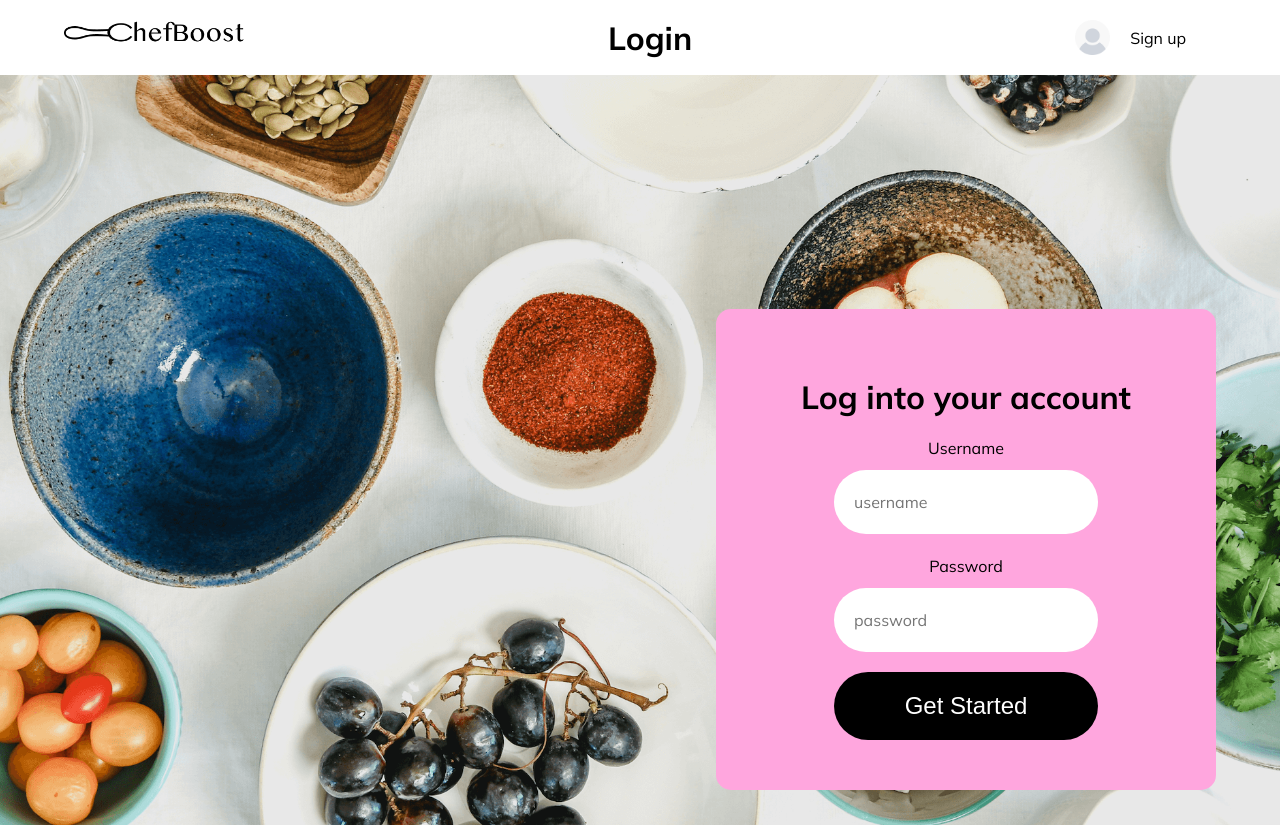
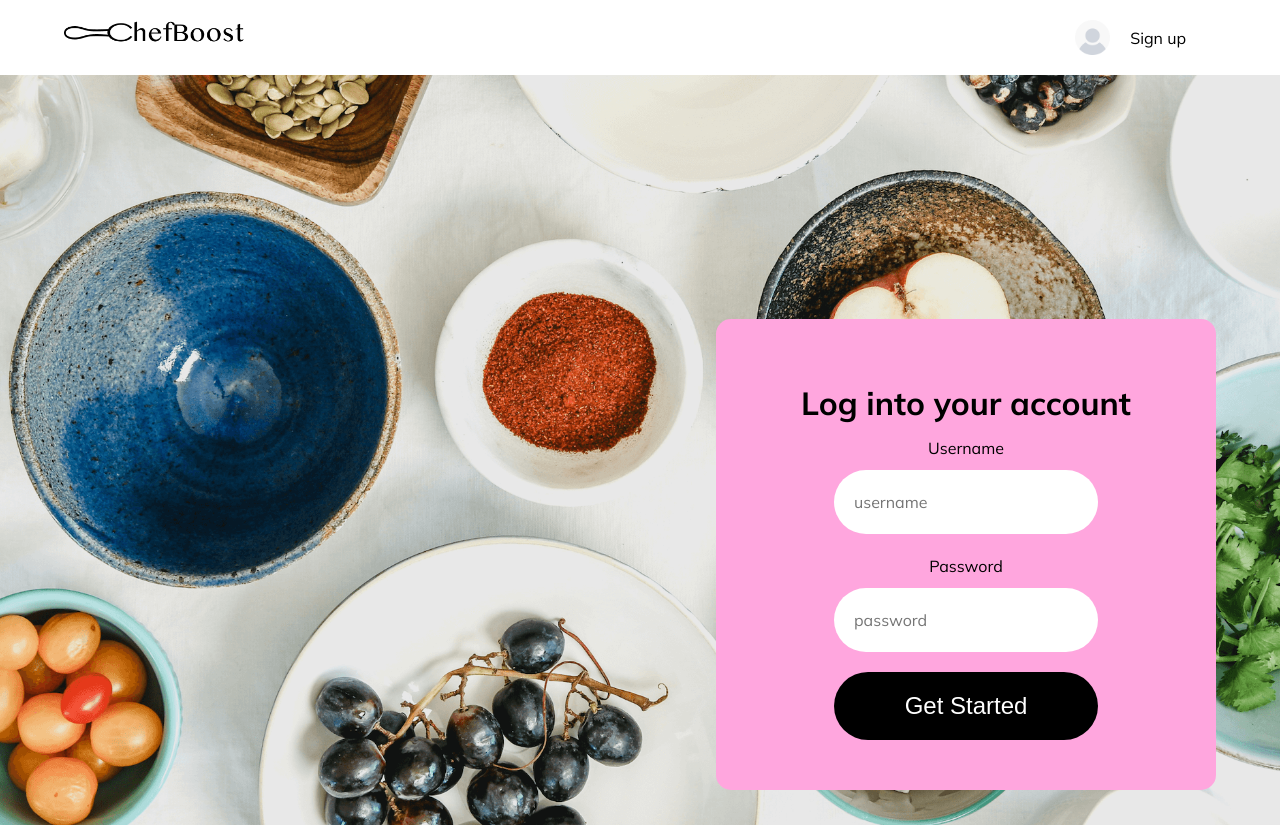
Before and after one commit to twosavoie/gen-ai-recipe-chatbot, a Flask app: page /login in a window 1280 px wide. Run offline with Flask 3, Linux system fonts and the light colour scheme; parts of the project's set-up code (start-up, migrations or seed data) failed here and were passed over.

Commit message:
Updates to match starter code

```diff
--- a/app.py
+++ b/app.py
@@ -206,7 +206,7 @@ def my_account():
         current_user.password = generate_password_hash(new_password, method="pbkdf2:sha256")
         db.session.commit()
         flash("Password updated successfully!", "success")
-        return redirect(url_for("my_account"))
+        return redirect(url_for("index"))
 
     return render_template("my_account.html", user=current_user)
 
--- a/requirements.txt
+++ b/requirements.txt
@@ -10,5 +10,6 @@ supabase
 langchain
 langchain-community
 langchain_openai
+langgraph
 lark
 gutenbergpy
--- a/templates/base.html
+++ b/templates/base.html
@@ -15,8 +15,10 @@
   <style>
     .flash-messages {
       position: fixed;
-        bottom: 10px; /* Distance from the bottom of the screen */
-        left: 10px;   /* Distance from the left of the screen */
+      bottom: 10px;
+      /* Distance from the bottom of the screen */
+      left: 10px;
+      /* Distance from the left of the screen */
       z-index: 1000;
       width: 300px;
     }
@@ -25,7 +27,8 @@
       padding: 0.75em;
       margin-bottom: 0.5em;
       border-radius: 5px;
-        opacity: 1; /* Initial opacity */
+      opacity: 1;
+      /* Initial opacity */
     }
 
     .flash.success {
@@ -50,9 +53,10 @@
   <header class="site-header">
     <div class="header-content-wrapper">
       <figure>
-            <a href="{{ url_for('index') }}"><img src="{{ url_for('static', filename='logo.png' ) }}" alt=""
-                class="logo"></a><span class="visually-hidden">Chef
-              Boost</span>
+        <a href="{{ url_for('index') }}">
+          <img src="{{ url_for('static', filename='logo.png' ) }}" alt="" class="logo">
+          <span class="visually-hidden">ChefBoost</span>
+        </a>
       </figure>
       {% block header %}
       <!-- Additional header content can be added by child templates here -->
@@ -89,4 +93,5 @@
     }, 10000); // 10 seconds
   </script>
 </body>
+
 </html>
--- a/templates/login.html
+++ b/templates/login.html
@@ -3,7 +3,6 @@
 {% block title %}Login | ChefBoost{% endblock %}
 
 {% block header %}
-<h1>Login</h1>
 <div class="user-info">
   <img src="{{ url_for('static', filename='avatar.png' ) }}" alt="" class="user-image">
   <a href="{{ url_for('signup') }}" class="link-underline">Sign up</a>
@@ -14,7 +13,7 @@
 
 <div class="login-form">
   <div class="login-content-wrapper">
-        <h2>Log into your account</h2>
+    <h1>Log into your account</h1>
     <form method="POST" class="auth-form-content-wrapper">
       <div class="form-group">
         <label for="username">Username</label>
--- a/templates/my_account.html
+++ b/templates/my_account.html
@@ -101,7 +101,6 @@
 {% endblock %}
 
 {% block header %}
-      <h1>My Account</h1>
 <div class="user-info">
   {% if current_user.is_authenticated %}
   <a href="{{ url_for('logout') }}">Logout</a>
@@ -116,7 +115,7 @@
 <div class="account-container">
   <h1>Welcome, {{ user.username }}!</h1>
   <div class="profile-details">
-        <p><strong>Email:</strong> {{ user.username }}</p>
+    <p><strong>Email:</strong> {{ user.email }}</p>
   </div>
 
   <!-- Password Update Form -->
@@ -134,8 +133,7 @@
 
     <div class="form-group">
       <label for="confirm_password">Confirm New Password</label>
-          <input type="password" id="confirm_password" name="confirm_password" placeholder="Confirm new password"
-            required>
+      <input type="password" id="confirm_password" name="confirm_password" placeholder="Confirm new password" required>
     </div>
 
     <div class="button-group">
```
Also changed, not shown: templates/index.html (+20 -6 lines), README.md. Lines whose indentation alone changed are shown as unchanged.
